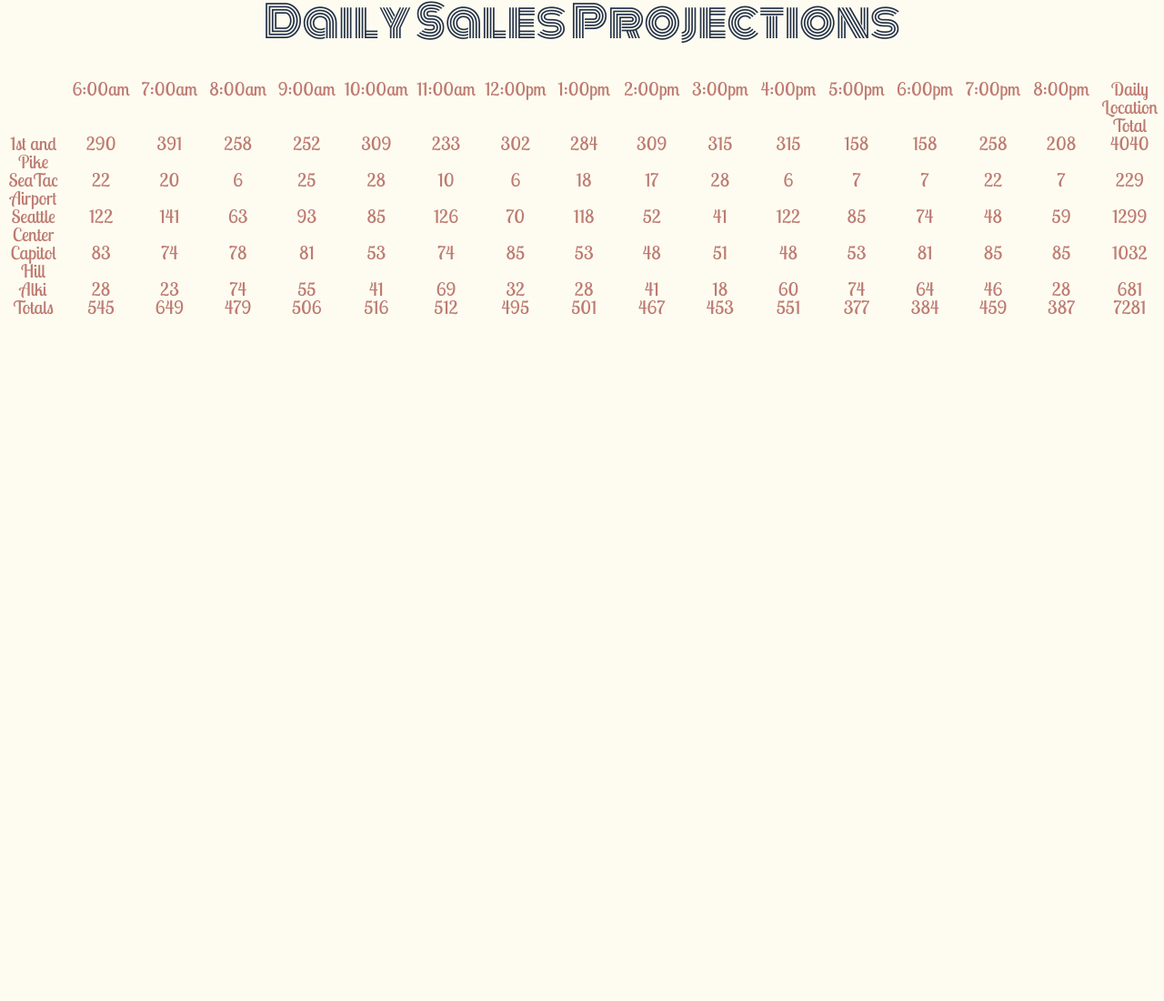
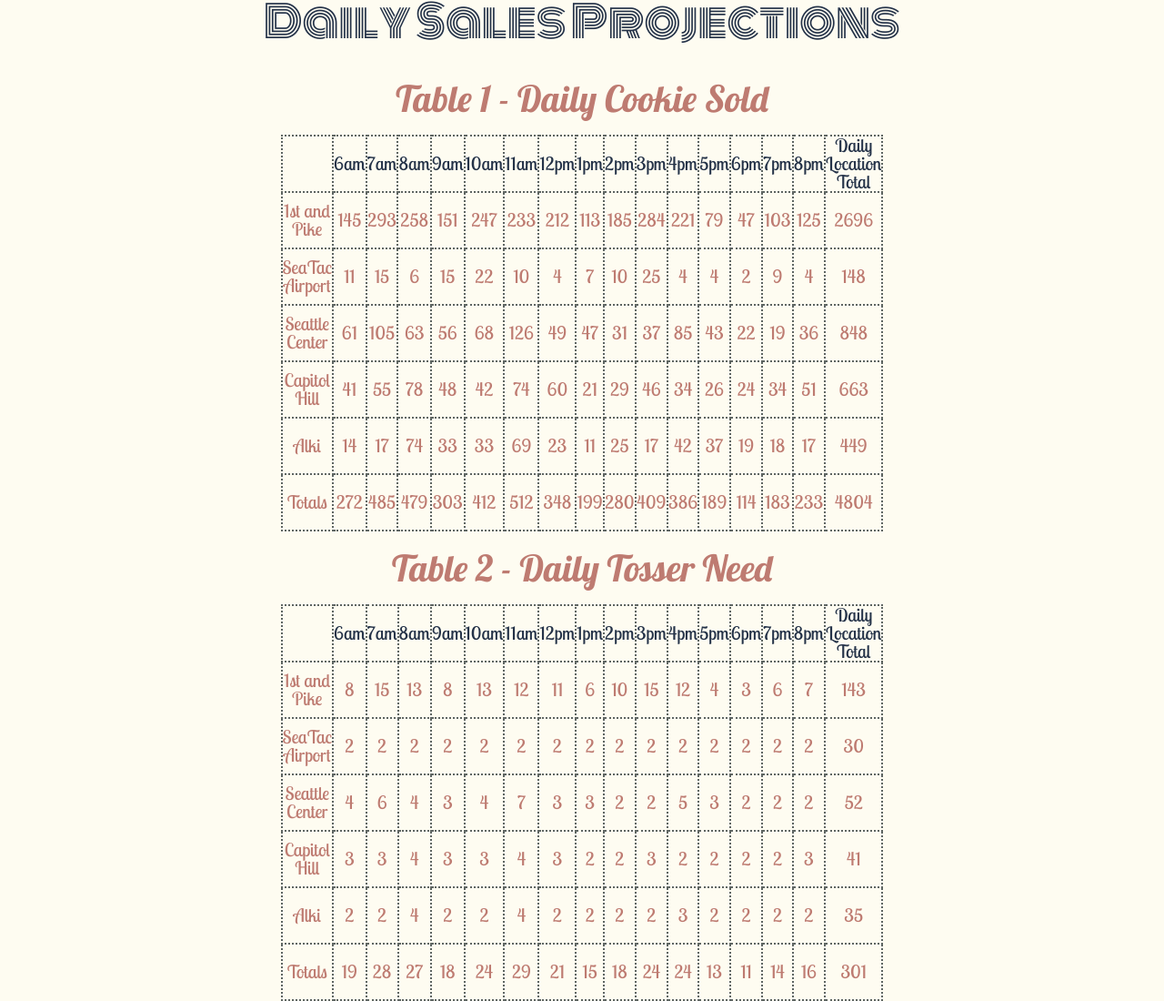
Before and after one commit to curiousyang/cookie-stand, a plain HTML site: page sales.html in a window 1280 px wide. Shown: the whole page at 91% size. Before the commit the page ends 800 px from the top, so only its background shows below. Drawn offline with Linux system fonts and the light colour scheme.

Commit message:
add tosser

```diff
--- a/css/style.css
+++ b/css/style.css
@@ -13,7 +13,7 @@ h1{
 }
 
 h2{
-    font-size:3em;
+    font-size:2em;
     color:#BE7B71;
     font-family: 'Lobster', cursive;
     text-align:center;
@@ -26,20 +26,28 @@ h3{
     text-align: center;
 }
 
-div{
-    display: inline-block;
-    margin-left: 10em;
-}
+
 table{
     font-family: 'Lobster Two', cursive;
     padding: 1em;
     color:#BE7B71;
-    text-align: center;
+    text-align:center;
+    margin-left:auto;
+    margin-right:auto;
+}
 
+table, th, td {
+    border: 0.1em dotted  #5E6562;
+    width:4em;
+    height:3em;
+    text-align:center;
+    vertical-align: middle;
+  }
+
+th{
+    color: #243248;
 }
-td{
-    width:4em;
-}
+
 section{
     text-align:center;
     color: #5E6562;
--- a/js/app.js
+++ b/js/app.js
@@ -1,23 +1,11 @@
 'use strict';
 
 //create hourArray:
-var firstHour=6;
-var lastHour=20;
-var hourArray=[]
-for (var i=firstHour;i<=lastHour;i++){
-    if (i<12){
-        hourArray.push(`${i}am`);
-    }
-    else if (i===12){
-        hourArray.push(`${i}pm`);
-    }
-    else{
-        hourArray.push(`${i-12}pm`)
-    }
-}
-hourArray.push('Total');
+
+var hourArray =['','6am','7am','8am','9am','10am','11am','12pm','1pm','2pm','3pm','4pm','5pm','6pm','7pm','8pm','Daily Location Total'];
 
 
+//constructor Store
 var storeArray=[];
 var Store = function (name,minCust,maxCust,avgSale,id){
     this.name =name;
@@ -28,31 +16,63 @@ var Store = function (name,minCust,maxCust,avgSale,id){
     this.salesArray=[];
     this.dailySum=0;
     storeArray.push(this);
+    this.tosserArray =[];
+    this.dailyTosserSum =0;
 }
 
+//create instances
 var pike = new Store('1st and Pike',23,65,6.3,'pike');
 var seaTac = new Store('SeaTac Airport',3,24,1.2,'seaTac');
 var seaCenter = new Store('Seattle Center',11,38,3.7,'seaCenter');
 var capitalHill = new Store ('Capitol Hill',20,38,2.3,'capitalHill');
 var alki = new Store('Alki',2,16,4.6,'alki');
 
-
+//function getRandomCust
 Store.prototype.getRandomCust= function (){
     return Math.floor(Math.random()*(this.maxCust-this.minCust+1) + this.minCust);
 }
-
+//function getSalesArray with control curve
 Store.prototype.getSalesArray =function(){
     var firstHour = 6;
     var lastHour = 20;
+    var controlCurve= [0.5, 0.75, 1.0, 0.6, 0.8, 1.0, 0.7, 0.4, 0.6, 0.9, 0.7, 0.5, 0.3, 0.4, 0.6];
     for (var i=firstHour;i<=lastHour;i++){
         var randomCustomerNumber = this.getRandomCust();
-        var roundNumber = Math.round(this.avgSale*randomCustomerNumber);
+        var roundNumber = Math.round(this.avgSale*randomCustomerNumber*controlCurve[i-6]);
         this.salesArray.push(roundNumber);
         this.dailySum =this.dailySum + roundNumber;
+        var tosserNumber = Math.max(Math.ceil(roundNumber/20),2);
+        this.tosserArray.push(tosserNumber);
+        this.dailyTosserSum = this.dailyTosserSum + tosserNumber;
     }
     this.salesArray.push(this.dailySum);
+    this.tosserArray.push(this.dailyTosserSum);
 }
 
+//render title of Sales Table and Tosser Table:
+var tableEl = document.getElementById("sales-table");
+var tableEl2 = document.getElementById("tosser-table");
+var trEl = document.createElement('tr');
+var trEl2 = document.createElement('tr');
+tableEl.appendChild(trEl);
+tableEl2.appendChild(trEl2);
+
+for (var i=0;i<hourArray.length;i++){
+    var thEl = document.createElement('th');
+    thEl.textContent = hourArray[i];
+    trEl.appendChild(thEl);
+    var thEl2 = document.createElement('th');
+    thEl2.textContent = hourArray[i];
+    trEl2.appendChild(thEl2);
+}
+
+
+
+
+
+
+
+//function render of Sales Table and Tosser Table (except for title)
 Store.prototype.render = function(hourArray){
     var tableEl = document.getElementById("sales-table");
     var trEl = document.createElement('tr');
@@ -61,19 +81,32 @@ Store.prototype.render = function(hourArray){
     tdEl.textContent = this.name;
     trEl.appendChild(tdEl);
 
-    for (var i=0; i<hourArray.length; i++){
+    var tableEl2 = document.getElementById("tosser-table");
+    var trEl2 = document.createElement('tr');
+    tableEl2.appendChild(trEl2);
+    var tdEl2 = document.createElement('td');
+    tdEl2.textContent = this.name;
+    trEl2.appendChild(tdEl2);
+
+
+    for (var i=0; i<hourArray.length-1; i++){
         var tdEl = document.createElement('td');
         tdEl.textContent = this.salesArray[i];
         trEl.appendChild(tdEl);
+        var tdEl2 = document.createElement('td');
+        tdEl2.textContent = this.tosserArray[i];
+        trEl2.appendChild(tdEl2);
     }
+
 }
 
-//call function render
+//call function render to render 1st row to second last row of sales table and tosser table:
 for (var k=0;k<storeArray.length;k++){
     storeArray[k].getSalesArray();
     storeArray[k].render(hourArray);
 }
 
+//create last row of the sales table and tosser table:
 var tableEl = document.getElementById("sales-table");
 var trEl = document.createElement('tr');
 tableEl.appendChild(trEl);
@@ -82,9 +115,22 @@ var tdEl = document.createElement('td');
 tdEl.textContent = "Totals";
 trEl.appendChild(tdEl);
 
+var tableEl2 = document.getElementById("tosser-table");
+var trEl2 = document.createElement('tr');
+tableEl2.appendChild(trEl2);
 
-for (var j=0; j<hourArray.length;j++){
+var tdEl2 = document.createElement('td');
+tdEl2.textContent = "Totals";
+trEl2.appendChild(tdEl2);
+
+for (var j=0; j<hourArray.length-1;j++){
     var tdEl = document.createElement('td');
     tdEl.textContent = storeArray[0].salesArray[j]+storeArray[1].salesArray[j]+storeArray[2].salesArray[j]+storeArray[3].salesArray[j]+storeArray[4].salesArray[j];
     trEl.appendChild(tdEl);
+
+    var tdEl2 = document.createElement('td');
+    tdEl2.textContent = storeArray[0].tosserArray[j]+storeArray[1].tosserArray[j]+storeArray[2].tosserArray[j]+storeArray[3].tosserArray[j]+storeArray[4].tosserArray[j];
+    trEl2.appendChild(tdEl2);
+
+
 }
--- a/sales.html
+++ b/sales.html
@@ -16,31 +16,18 @@
 
     <main>
         <div class = "front">
+            <h2>Table 1 - Daily Cookie Sold</h2>
+            <br>
             <table>
-                <tbody id="sales-table">
-                    <tr>
-                        <th></th>
-                        <th>6:00am</th>
-                        <th>7:00am</th>
-                        <th>8:00am</th>
-                        <th>9:00am</th>
-                        <th>10:00am</th>
-                        <th>11:00am</th>
-                        <th>12:00pm</th>
-                        <th>1:00pm</th>
-                        <th>2:00pm</th>
-                        <th>3:00pm</th>
-                        <th>4:00pm</th>
-                        <th>5:00pm</th>
-                        <th>6:00pm</th>
-                        <th>7:00pm</th>
-                        <th>8:00pm</th>
-                        <th>Daily Location Total</th>
-                    </tr>
+                <tbody id="sales-table"></tbody>
 
-                </tbody>
             </table>
-
+            <br>
+            <h2>Table 2 - Daily Tosser Need</h2>
+            <br>
+            <table>
+                <tbody id="tosser-table"></tbody>
+            </table>
 
         </div>
 
```
